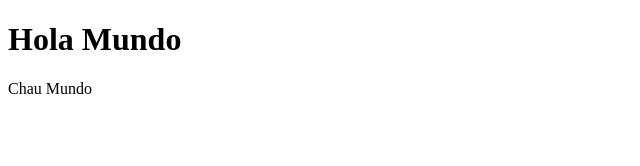
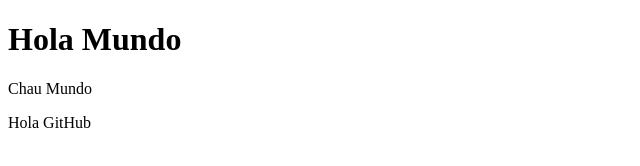
Before and after one commit to joseecoder/New, a plain HTML site: page index.html in a window 1280 px wide. Shown: the whole page, without its empty margins (0-640 px from the left). Drawn offline with Linux system fonts and the light colour scheme.

Commit message:
Hola GitHub

```diff
--- a/index.html
+++ b/index.html
@@ -8,5 +8,6 @@
 <body>
     <h1>Hola Mundo</h1>
     <p>Chau Mundo</p>
+    <p>Hola GitHub</p>
 </body>
 </html>
```
